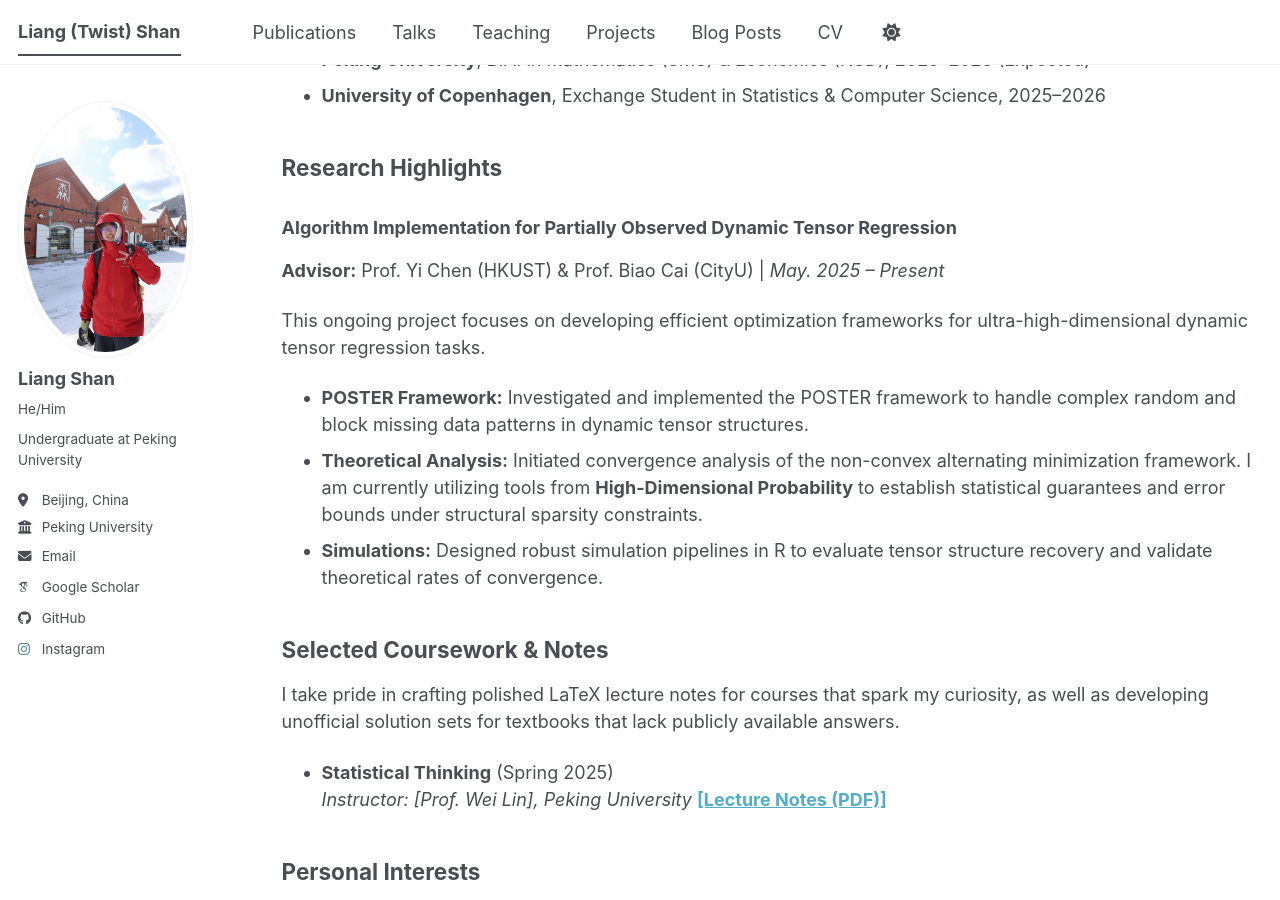
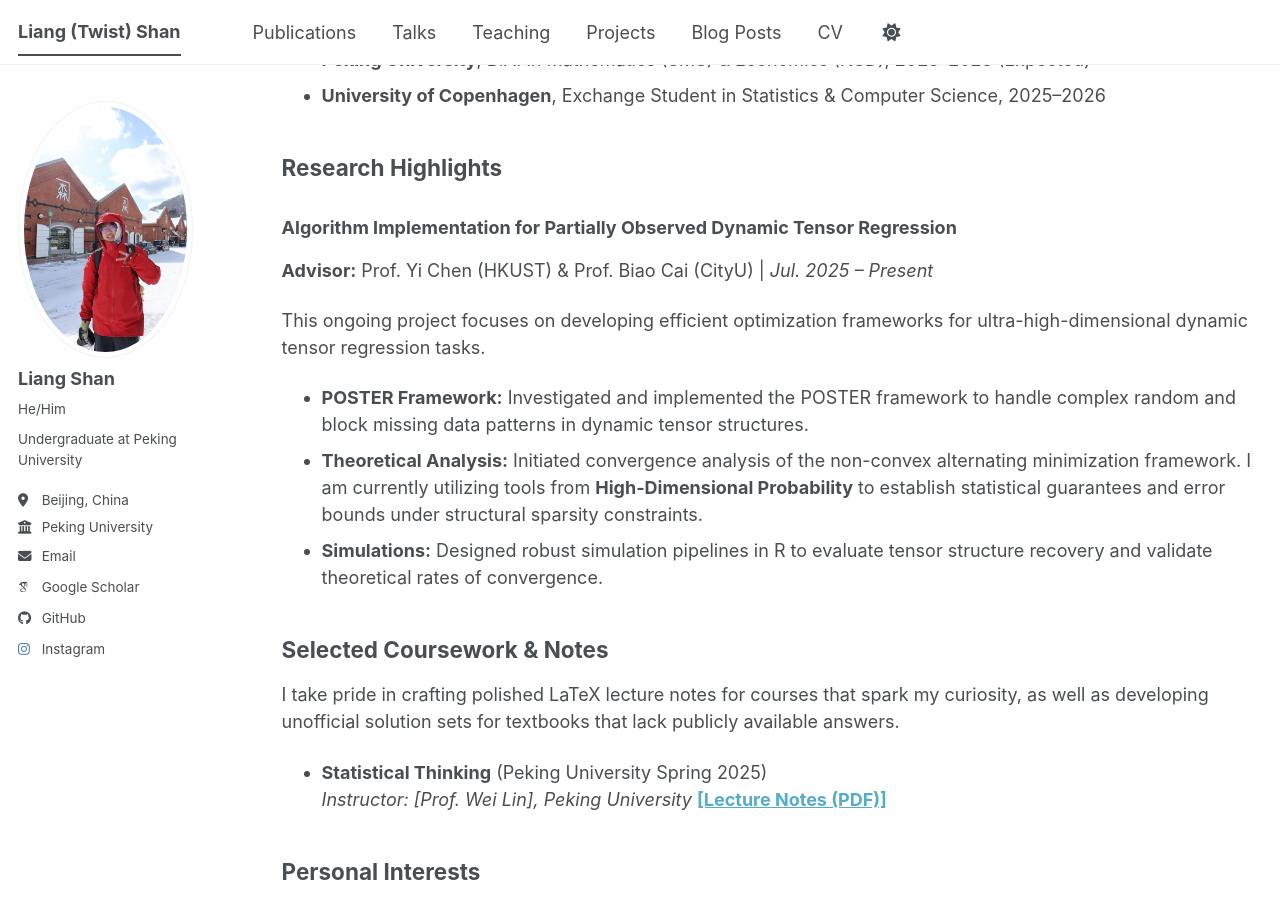
Before and after one commit to Twist-Shan/Twist-Shan.github.io, a Jekyll site: the page built from _pages/about.md, in a window 1280 px wide and 900 px high, scrolled down 551 px. Built offline with Jekyll 4.4.1, drawn with Linux system fonts in a browser that asks for light colours; some web fonts are replaced; a script bundle is joined from its source files by our own code; library files that are not in the unit come from our copies.

Commit message:
Update about.md

```diff
--- a/_pages/about.md
+++ b/_pages/about.md
@@ -26,7 +26,7 @@ I am actively seeking PhD opportunities starting in **Fall 2028**, with a focus
 ## Research Highlights
 
 ### Algorithm Implementation for Partially Observed Dynamic Tensor Regression
-**Advisor:** Prof. Yi Chen (HKUST) & Prof. Biao Cai (CityU) | *May. 2025 – Present*
+**Advisor:** Prof. Yi Chen (HKUST) & Prof. Biao Cai (CityU) | *Jul. 2025 – Present*
 
 This ongoing project focuses on developing efficient optimization frameworks for ultra-high-dimensional dynamic tensor regression tasks.
 
@@ -38,7 +38,7 @@ This ongoing project focuses on developing efficient optimization frameworks for
 
 I take pride in crafting polished LaTeX lecture notes for courses that spark my curiosity, as well as developing unofficial solution sets for textbooks that lack publicly available answers.
 
-* **Statistical Thinking** (Spring 2025)
+* **Statistical Thinking** (Peking University Spring 2025)
   *Instructor: [Prof. Wei Lin], Peking University* [**[Lecture Notes (PDF)]**](/files/Lecture_Notes_Statistical_Thinking.pdf)
 
 ## Personal Interests
```
